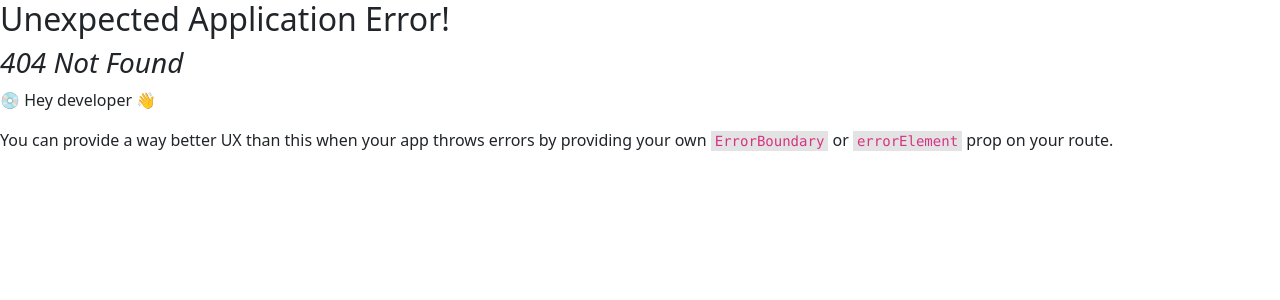
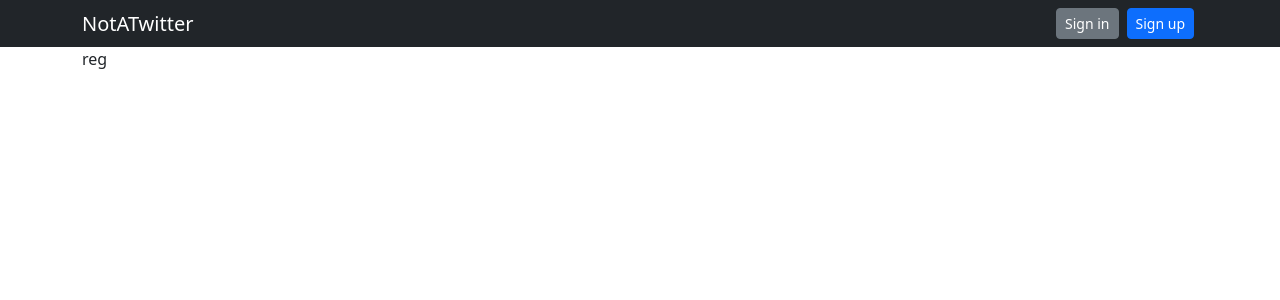
Before and after one commit to sergey-s-null/NotATwitter, a React app in the folder NotATwitter-Frontend/: page /registration in a window 1280 px wide. Before the commit this address had no page. Shown: the top 300 px of the page. Built offline with nearby package versions, Linux system fonts and the light colour scheme.

Commit message:
Add SearchPage; Create some routes.

```diff
--- a/NotATwitter-Frontend/src/App.tsx
+++ b/NotATwitter-Frontend/src/App.tsx
@@ -1,19 +1,14 @@
 import * as React from "react";
 import { Container } from "react-bootstrap";
-import SearchForm from "./SearchForm";
 import Header from "./Header";
-import Message from "./Message";
+import { Outlet } from "react-router-dom";
 
 export default function App() {
     return (
         <div>
             <Header/>
             <Container>
-                <SearchForm className={"mt-2 mb-5"}/>
-
-                {Array.from({ length: 100 }).map(() => {
-                    return <Message className="my-3"/>;
-                })}
+                <Outlet/>
             </Container>
         </div>
     );
--- /dev/null
+++ b/NotATwitter-Frontend/src/SearchPage.tsx
@@ -0,0 +1,18 @@
+import SearchForm from "./SearchForm";
+import Message from "./Message";
+import * as React from "react";
+
+
+const SearchPage = () => {
+    return (
+        <>
+            <SearchForm className={"mt-2 mb-5"}/>
+
+            {Array.from({ length: 100 }).map(() => {
+                return <Message className="my-3"/>;
+            })}
+        </>
+    );
+}
+
+export default SearchPage;
```
Also changed, not shown: NotATwitter-Frontend/src/index.tsx (+16 -1 lines).
